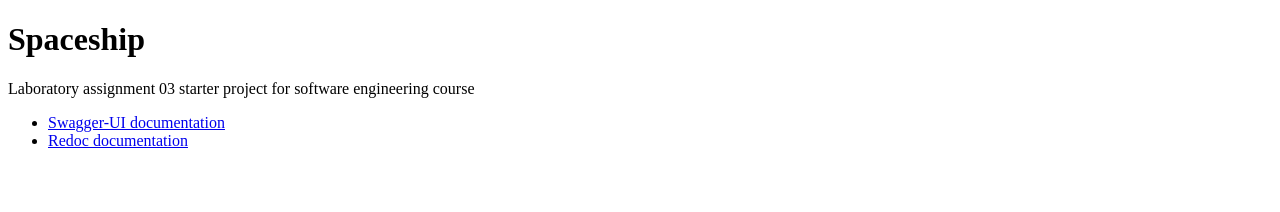
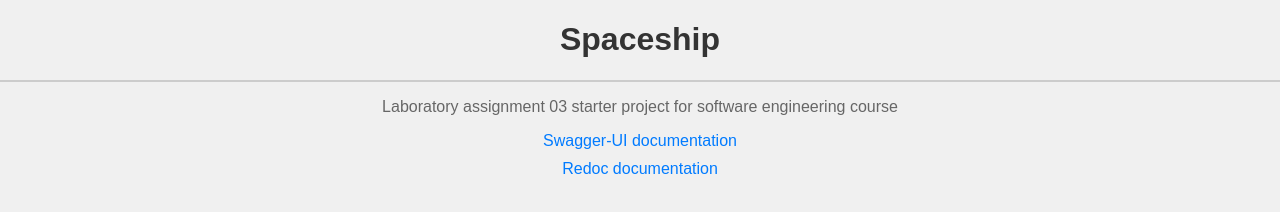
Before and after one commit to ipassternak/mtsd-lab-3, a plain HTML site: page lab-03-starter-project-python/build/index.html in a window 1280 px wide. Drawn offline with Linux system fonts and the light colour scheme.

Commit message:
Update Python project web page

```diff
--- a/lab-03-starter-project-python/build/index.html
+++ b/lab-03-starter-project-python/build/index.html
@@ -3,9 +3,44 @@
 <head>
     <meta charset="UTF-8">
     <title>Spaceship</title>
+    <style>
+        body {
+            font-family: Arial, sans-serif;
+            margin: 0;
+            padding: 0;
+            background-color: #f0f0f0;
+        }
+        h1 {
+            text-align: center;
+            color: #333;
+        }
+        hr {
+            border: 1px solid #ccc;
+        }
+        p {
+            text-align: center;
+            color: #666;
+        }
+        ul {
+            list-style-type: none;
+            padding: 0;
+            text-align: center;
+        }
+        li {
+            margin-bottom: 10px;
+        }
+        a {
+            text-decoration: none;
+            color: #007bff;
+        }
+        a:hover {
+            text-decoration: underline;
+        }
+    </style>
 </head>
 <body>
     <h1>Spaceship</h1>
+    <hr />
     <p>Laboratory assignment 03 starter project for software engineering course</p>
     <ul>
         <li><a href='docs'>Swagger-UI documentation</a></li>
```
